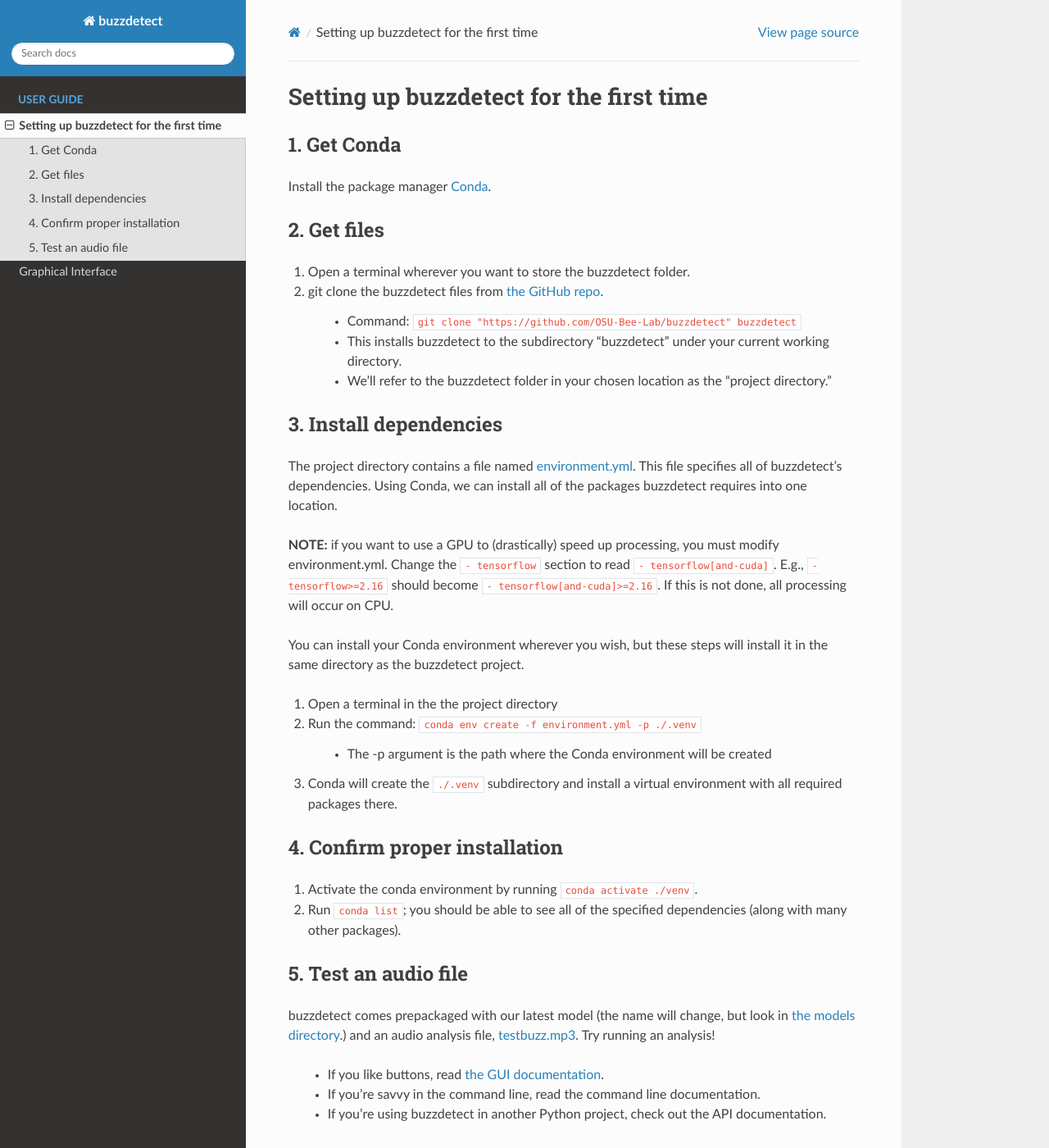
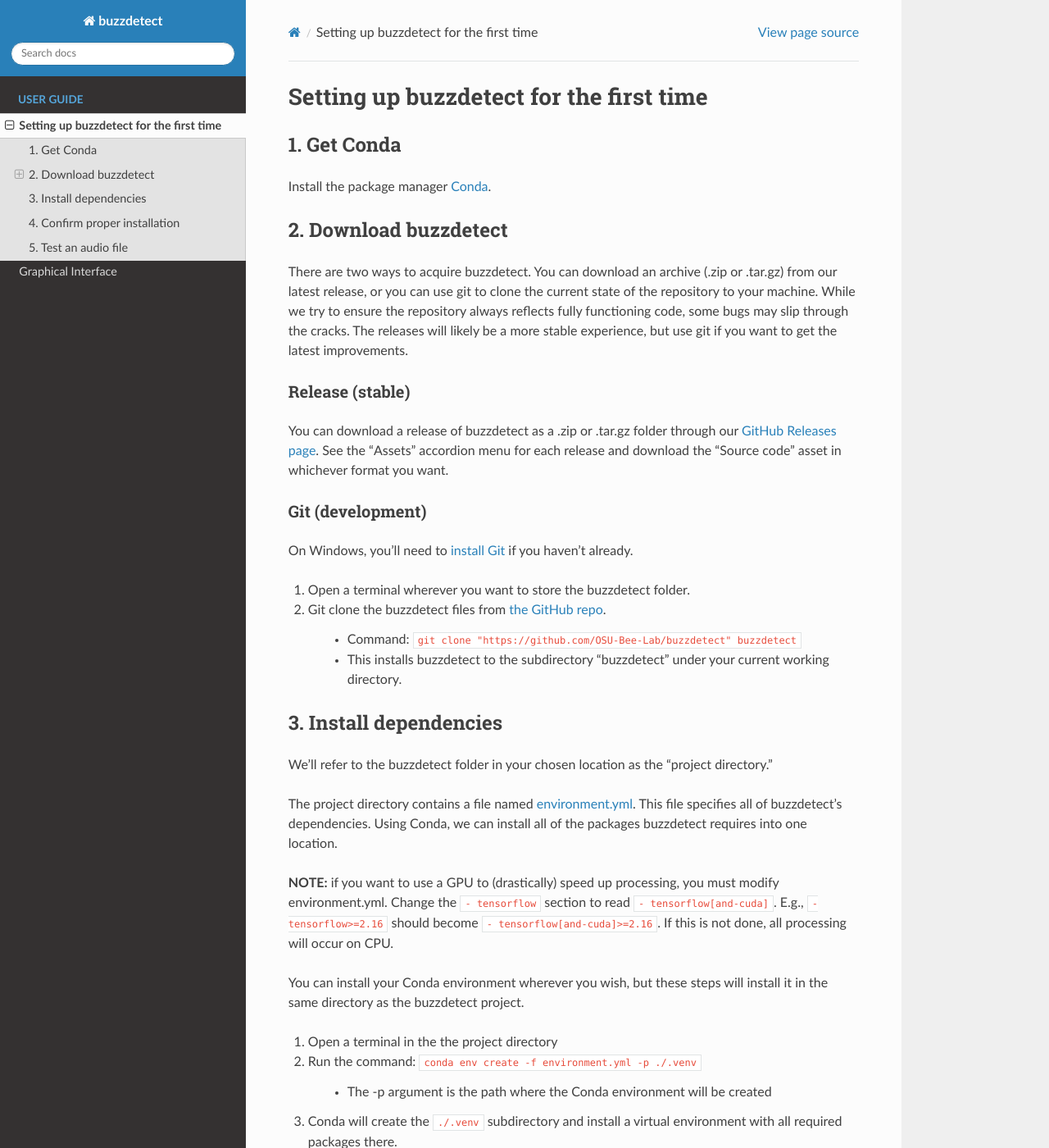
Before and after one commit to OSU-Bee-Lab/buzzdetect, a Sphinx documentation site: the page built from docs/source/getting_started.rst, in a window 1280 px wide and 1400 px high. Shown: the whole window at 82% size. Built offline with Sphinx 7.4.7 and the Read the Docs theme 3.1.0, drawn with Linux system fonts in a browser that asks for light colours; pages that are not in the unit, such as notebooks, are missing from menus.

Commit message:
add github releases info

```diff
--- a/docs/source/getting_started.rst
+++ b/docs/source/getting_started.rst
@@ -5,18 +5,35 @@
 --------------
 Install the package manager `Conda <https://conda.io/projects/conda/en/latest/user-guide/install/index.html>`_.
 
-2. Get files
+2. Download buzzdetect
 --------------
+
+There are two ways to acquire buzzdetect.
+You can download an archive (.zip or .tar.gz) from our latest release, or you can use git to clone the current state of the repository to your machine.
+While we try to ensure the repository always reflects fully functioning code, some bugs may slip through the cracks.
+The releases will likely be a more stable experience, but use git if you want to get the latest improvements.
+
+Release (stable)
+^^^^^^^^^^^^^^^^^
+You can download a release of buzzdetect as a .zip or .tar.gz folder through our `GitHub Releases page <https://github.com/OSU-Bee-Lab/buzzdetect/releases>`_.
+See the "Assets" accordion menu for each release and download the "Source code" asset in whichever format you want.
+
+
+Git (development)
+^^^^^^^^^^^^^^^^^^
+On Windows, you'll need to `install Git <https://git-scm.com/install/windows>`_ if you haven't already.
+
 1. Open a terminal wherever you want to store the buzzdetect folder.
-2. git clone the buzzdetect files from `the GitHub repo <https://github.com/OSU-Bee-Lab/buzzdetect>`_.
+2. Git clone the buzzdetect files from `the GitHub repo <https://github.com/OSU-Bee-Lab/buzzdetect>`_.
 
     - Command: ``git clone "https://github.com/OSU-Bee-Lab/buzzdetect" buzzdetect``
     - This installs buzzdetect to the subdirectory "buzzdetect" under your current working directory.
-    - We'll refer to the buzzdetect folder in your chosen location as the "project directory."
 
 .. _conda_env:
 3. Install dependencies
 ------------------------
+We'll refer to the buzzdetect folder in your chosen location as the "project directory."
+
 The project directory contains a file named `environment.yml <https://github.com/OSU-Bee-Lab/buzzdetect/blob/main/environment.yml>`_.
 This file specifies all of buzzdetect's dependencies.
 Using Conda, we can install all of the packages buzzdetect requires into one location.
```
